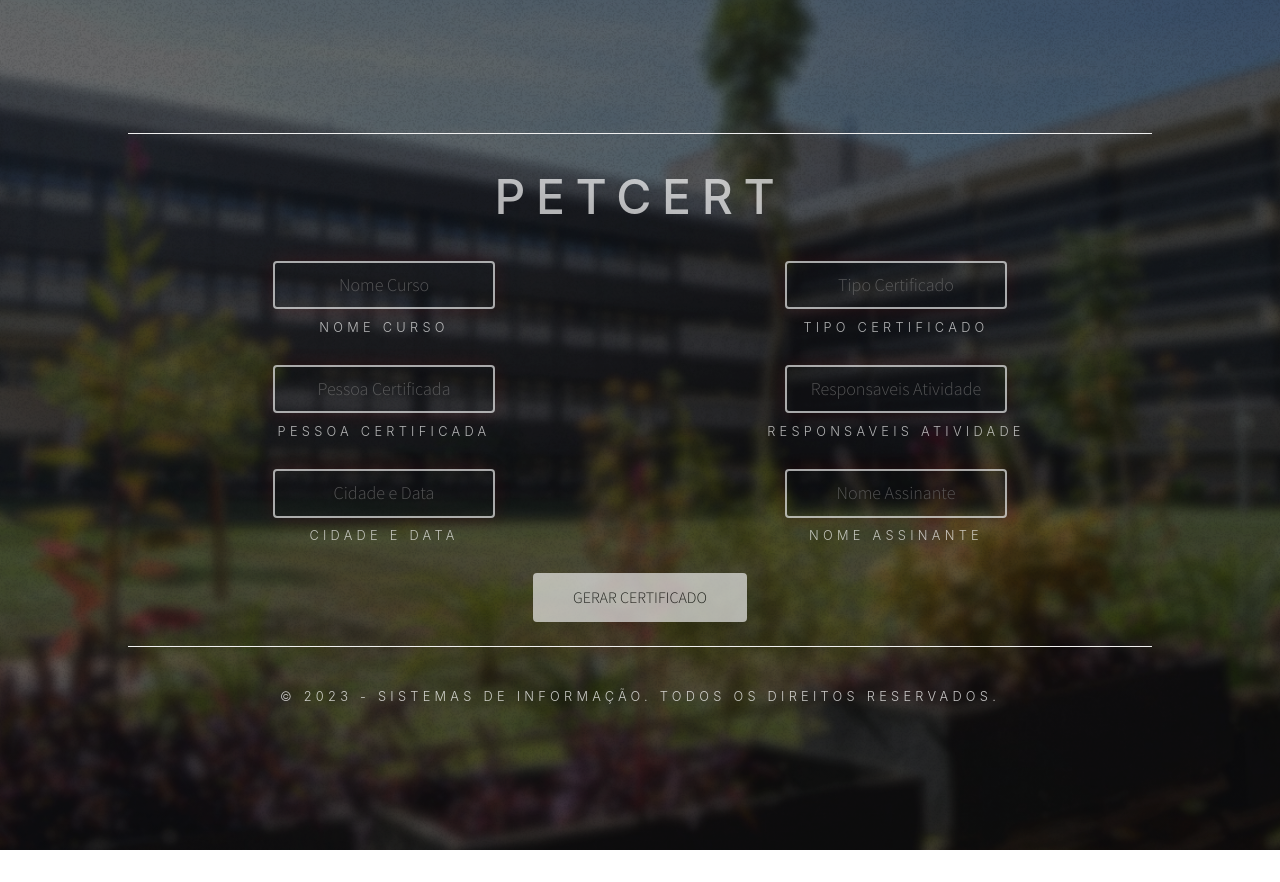
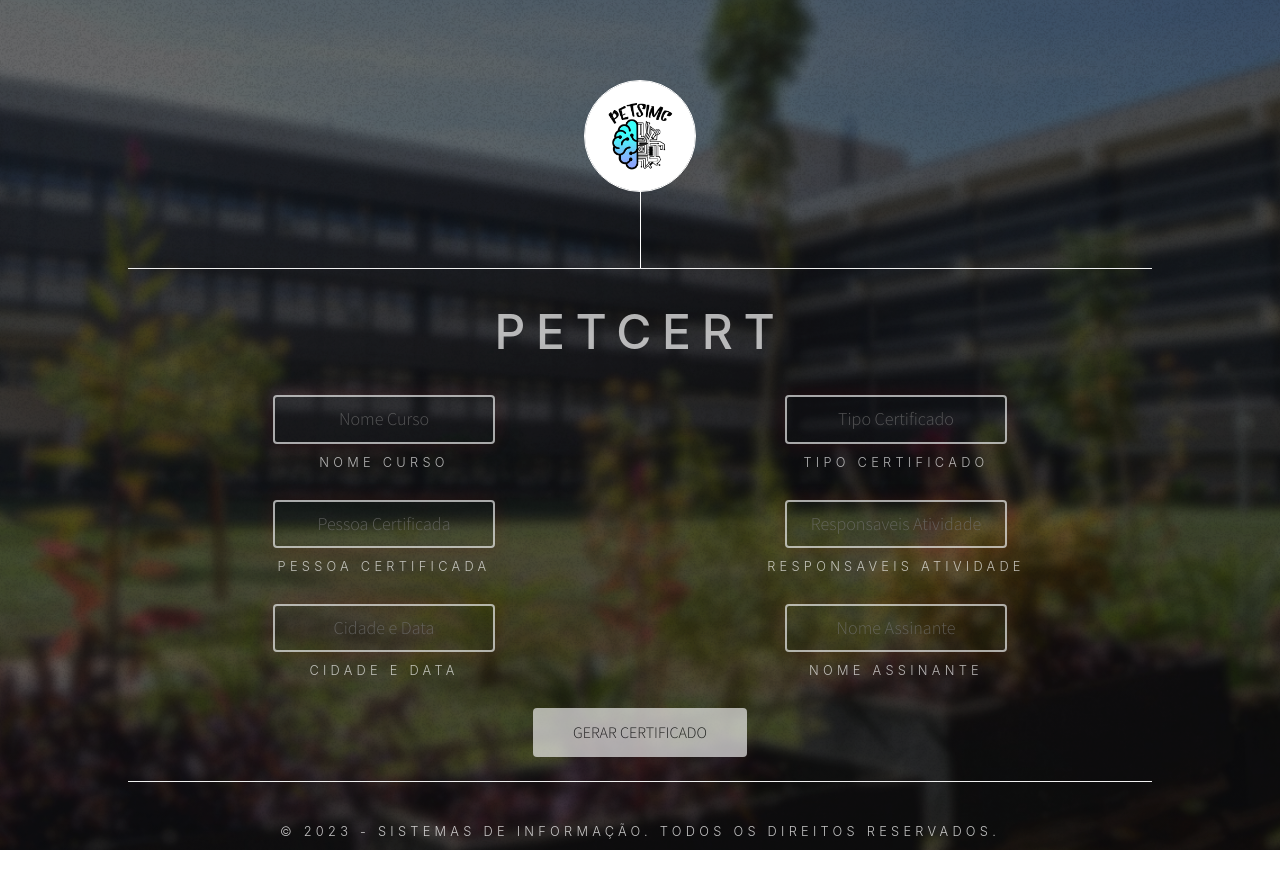
Before and after one commit to ImNotPETSIMC/PETCert_front-end, a React (Create React App) app: page / in a window 1280 px wide. Before the commit the page ends 800 px from the top, so only its background shows below. Built offline with nearby package versions, Linux system fonts and the light colour scheme; no server answers.

Commit message:
🌈 style: add PET-SIMC logo

```diff
--- a/src/App.js
+++ b/src/App.js
@@ -1,11 +1,13 @@
 import './styles/App.css';
 import PETCert from './PETCert';
+import PETLogo from './assets/logo.jpeg'
 
 function App() {
   return (
     <div className="App">
       <header className="App-header"></header>
       <main>
+        <div id="logo"><img src={PETLogo} alt="PET-SIMC Logo" srcset="" /></div>
         <PETCert />
       </main>
       <footer>© 2023 - Sistemas de Informação. Todos os direitos reservados.</footer>
--- a/src/styles/App.css
+++ b/src/styles/App.css
@@ -74,9 +74,37 @@ html {
   animation: 10s ease-out 0s 1 fadeOut forwards;
 }
 
+div#logo {
+  display: flex;
+  flex-direction: column;
+  align-items: center;
+
+  margin-top: 10vh;
+}
+
+div#logo::after {
+  content: "";
+  display: block;
+  width: 1px;
+  height: calc(3.5rem + 1px);
+  background: #ffffff;
+}
+
+div#logo > img {
+  height: 110px;
+  width: 110px;
+  border-radius: 100%;
+  border: solid 1px white;
+  background-color: white;
+}
+
 main {
   display: flex;
+  flex-direction: column;
+
   justify-content: center;
+  align-items: center;
+
   margin: 0 10vw;
 }
 
--- a/src/styles/PETCert.css
+++ b/src/styles/PETCert.css
@@ -38,8 +38,6 @@
     border-top: #f0f0f0 1px solid;
     border-bottom: #f0f0f0 1px solid;
     letter-spacing: 0.2rem;
-
-    margin-top: 10vh;
 
     transition: 1s all;
     animation: 10s ease-out 0s 1 expands;
```
Also changed, not shown: src/assets/logo.jpeg (added), src/assets/logo.png (deleted).
